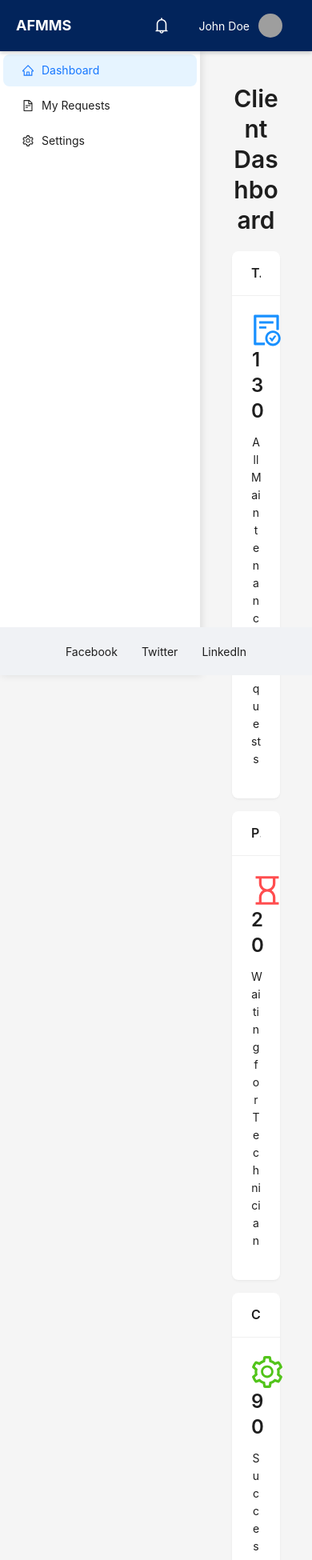
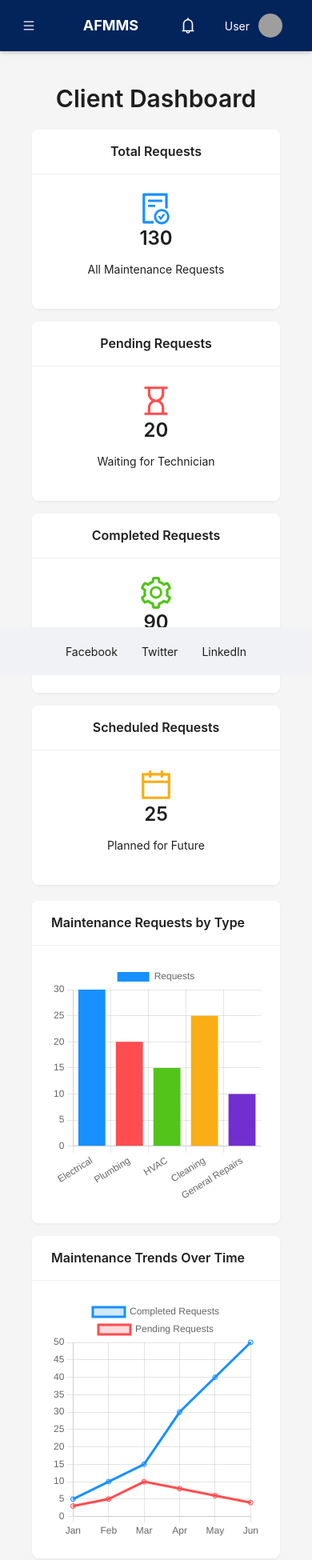
Before and after one commit to johnpauljuma/maintenance-management-system, a Next.js app: page /clients in a window 390 px wide. Shown: the top 1950 px of the page at 80% size. Built offline with nearby package versions, Linux system fonts and the light colour scheme; no server answers; grey boxes are pictures that could not be loaded.

Commit message:
update the UI for mobile view

```diff
--- a/src/app/clients/layout.js
+++ b/src/app/clients/layout.js
@@ -1,36 +1,51 @@
 "use client";
 
 import { useEffect, useState } from "react";
-import { Layout, Menu, Avatar, Dropdown, Button } from "antd";
-import { BellOutlined, UserOutlined, HomeOutlined, SettingOutlined, LogoutOutlined, FileTextOutlined } from "@ant-design/icons";
+import { Layout, Menu, Avatar, Dropdown, Button, Drawer } from "antd";
+import {
+  BellOutlined,
+  UserOutlined,
+  HomeOutlined,
+  SettingOutlined,
+  LogoutOutlined,
+  FileTextOutlined,
+  MenuOutlined,
+} from "@ant-design/icons";
 import Link from "next/link";
-// import { supabase } from "@/utils/supabase"; // Uncomment when Supabase is set up
+import { supabase } from "../../../lib/supabase";
 
 const { Header, Sider, Content, Footer } = Layout;
 
 const ClientLayout = ({ children }) => {
   const [user, setUser] = useState(null);
+  const [collapsed, setCollapsed] = useState(false);
+  const [isMobile, setIsMobile] = useState(false);
 
   useEffect(() => {
     const fetchUser = async () => {
-      // Uncomment when Supabase is set up
-      // const { data: { user } } = await supabase.auth.getUser();
-      // if (user) setUser(user);
+        const { data, error } = await supabase.auth.getUser();
 
-      // Temporary mock user for testing UI
-      setUser({
-        user_metadata: {
-          fullName: "John Doe",
-          profilePic: "",
-        },
-      });
+        if (error) {
+            console.error("Error fetching user:", error.message);
+            return;
+        }
+
+        if (data?.user) {
+            setUser(data.user);
+        }
     };
     fetchUser();
+
+    // Detect mobile view
+    const handleResize = () => {
+      setIsMobile(window.innerWidth <= 768);
+    };
+    handleResize();
+    window.addEventListener("resize", handleResize);
+    return () => window.removeEventListener("resize", handleResize);
   }, []);
 
   const handleLogout = async () => {
-    // Uncomment when Supabase is set up
-    // await supabase.auth.signOut();
     console.log("User logged out");
   };
 
@@ -39,11 +54,19 @@ const ClientLayout = ({ children }) => {
     items: [
       {
         key: "profile",
-        label: <Link href="/clients/profile"><UserOutlined style={{color: "#fff"}}/> Profile</Link>,
+        label: (
+          <Link href="/clients/profile">
+            <UserOutlined /> Profile
+          </Link>
+        ),
       },
       {
         key: "settings",
-        label: <Link href="/clients/settings"><SettingOutlined /> Settings</Link>,
+        label: (
+          <Link href="/clients/settings">
+            <SettingOutlined /> Settings
+          </Link>
+        ),
       },
       {
         key: "logout",
@@ -57,7 +80,7 @@ const ClientLayout = ({ children }) => {
     ],
   };
 
-  // Sidebar menu
+  // Sidebar menu items
   const sidebarItems = [
     {
       key: "home",
@@ -87,15 +110,20 @@ const ClientLayout = ({ children }) => {
           justifyContent: "space-between",
           alignItems: "center",
           padding: "0 20px",
-          position: "fixed", // Fixed navbar
+          position: "fixed",
           top: 0,
           width: "100%",
           zIndex: 1000,
-          height: "64px", // Ensure it stays consistent
+          height: "64px",
           boxShadow: "0 2px 5px rgba(0,0,0,0.2)",
         }}
       >
-        {/* Left Side: App Name */}
+        {/* Left Side: Mobile Menu Toggle */}
+        {isMobile && (
+          <Button type="text" icon={<MenuOutlined />} onClick={() => setCollapsed(true)} style={{ color: "white" }} />
+        )}
+
+        {/* Middle: App Name */}
         <span style={{ fontSize: "18px", fontWeight: "bold" }}>AFMMS</span>
 
         {/* Right Side: Notifications & Profile */}
@@ -107,7 +135,7 @@ const ClientLayout = ({ children }) => {
               {user?.user_metadata?.fullName || "User"}
               <Avatar
                 src={user?.user_metadata?.profilePic || "l"}
-                icon={!user?.user_metadata?.profilePic ? <UserOutlined style={{color: "#fff"}}/> : null}
+                icon={!user?.user_metadata?.profilePic ? <UserOutlined /> : null}
               />
             </Button>
           </Dropdown>
@@ -115,27 +143,38 @@ const ClientLayout = ({ children }) => {
       </Header>
 
       <Layout>
-        {/* Sidebar */}
+        {/* Sidebar (Desktop View) */}
+        {!isMobile && (
           <Sider
-          width={250}
+            width={200}
             style={{
               background: "#fff",
-            height: "calc(100vh - 64px)", // Adjust height based on navbar
+              height: "calc(100vh - 64px)",
               position: "fixed",
               left: 0,
-            top: "64px", // Start below navbar
+              top: "64px",
               bottom: "60px",
               boxShadow: "2px 0px 10px rgba(0,0,0,0.1)",
             }}
           >
             <Menu mode="inline" defaultSelectedKeys={["home"]} style={{ height: "100%", borderRight: 0 }} items={sidebarItems} />
           </Sider>
+        )}
+
+        {/* Sidebar (Mobile View) - Drawer */}
+        <Drawer
+          title="Menu"
+          placement="left"
+          closable
+          onClose={() => setCollapsed(false)}
+          open={collapsed}
+        >
+          <Menu mode="vertical" defaultSelectedKeys={["home"]} items={sidebarItems} />
+        </Drawer>
 
         {/* Main Content Area */}
-        <Layout style={{ marginLeft: 250, marginTop: "64px", minHeight: "calc(100vh - 120px)", overflowY: "auto" }}>
-          <Content style={{ padding: "20px" }}>
-            {children}
-          </Content>
+        <Layout style={{ marginLeft: isMobile ? 0 : 200, marginTop: "64px", minHeight: "calc(100vh - 120px)", overflowY: "auto" }}>
+          <Content style={{ padding: "20px" }}>{children}</Content>
 
           {/* Mini Footer */}
           <Footer
--- a/src/app/clients/page.js
+++ b/src/app/clients/page.js
@@ -106,12 +106,34 @@ const ClientDashboard = () => {
       <Row gutter={[16, 16]} style={{ marginTop: "20px" }}>
         <Col xs={24} md={12}>
           <Card title="Maintenance Requests by Type" bordered={false}>
-            <Bar data={barChartData} />
+            <Bar
+              data={barChartData}
+              options={{
+                responsive: true,
+                maintainAspectRatio: false,
+                plugins: {
+                  legend: { display: true },
+                  tooltip: { enabled: true },
+                },
+              }}
+              style={{ height: "300px" }} // Ensures proper display on mobile
+            />
           </Card>
         </Col>
         <Col xs={24} md={12}>
           <Card title="Maintenance Trends Over Time" bordered={false}>
-            <Line data={lineChartData} />
+            <Line
+              data={lineChartData}
+              options={{
+                responsive: true,
+                maintainAspectRatio: false,
+                plugins: {
+                  legend: { display: true },
+                  tooltip: { enabled: true },
+                },
+              }}
+              style={{ height: "300px" }} // Ensures proper display on mobile
+            />
           </Card>
         </Col>
       </Row>
```
Lines whose indentation alone changed are shown as unchanged.
